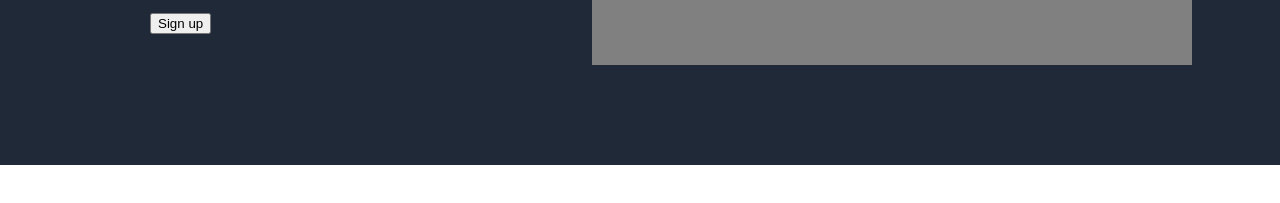
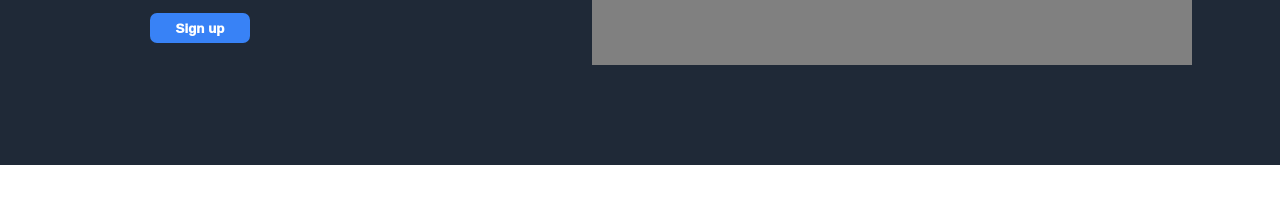
Before and after one commit to NTurbo1/landing-page, a plain HTML site: page index.html in a window 1280 px wide. Shown: the part 289-492 px from the top of the page. Drawn offline with Linux system fonts and the light colour scheme.

Commit message:
Styles .signUp-btn.

```diff
--- a/style.css
+++ b/style.css
@@ -47,6 +47,16 @@ a {
     color: #e5e7eb;
 }
 
+.signUp-btn {
+    background-color: #3882f6;
+    border-radius: 7px;
+    border-style: none;
+    width: 100px;
+    height: 30px;
+    color: white;
+    font-weight: 1000;
+}
+
 .intro-image-box {
     background-color: gray;
     width: 600px;
```
